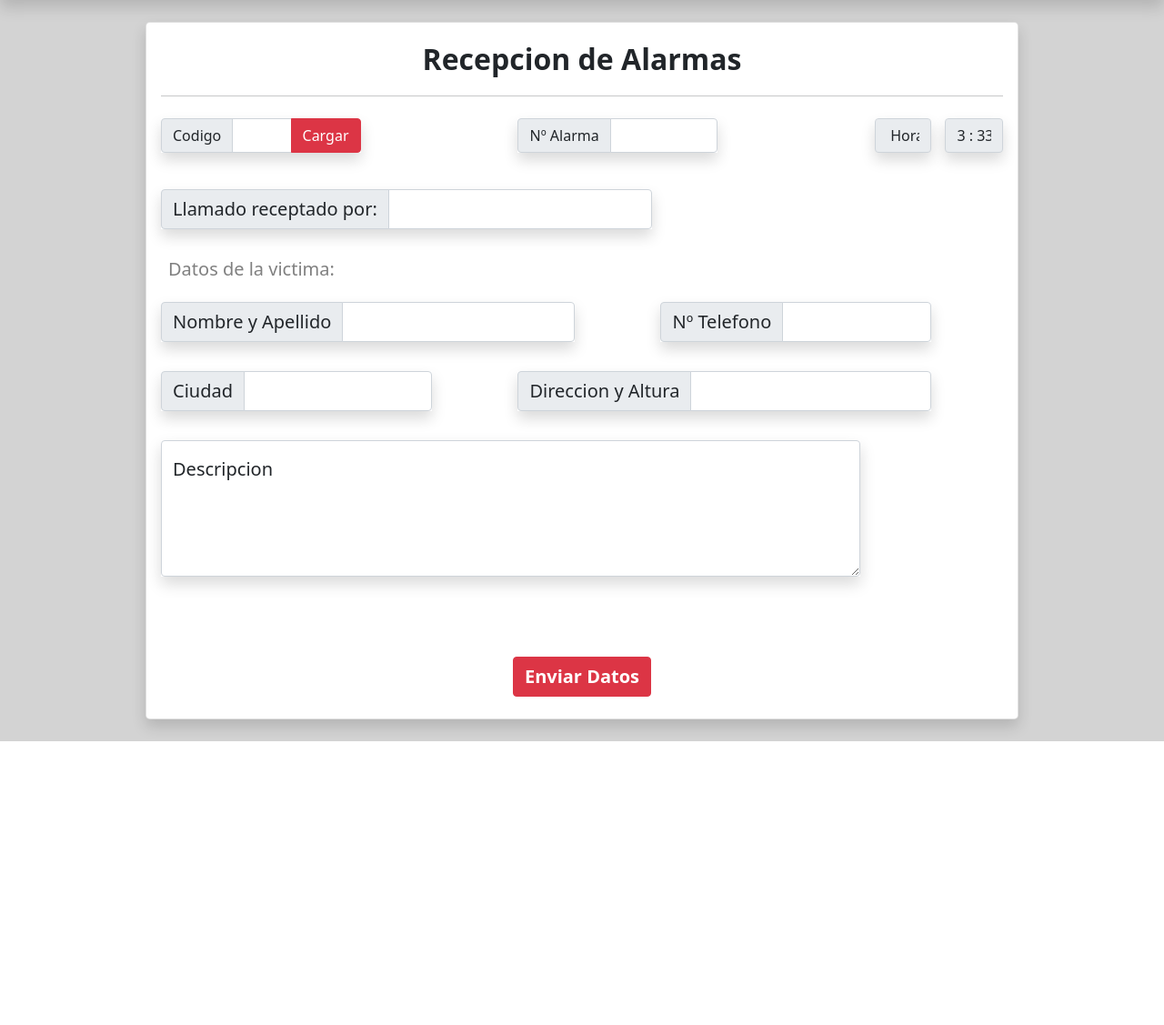
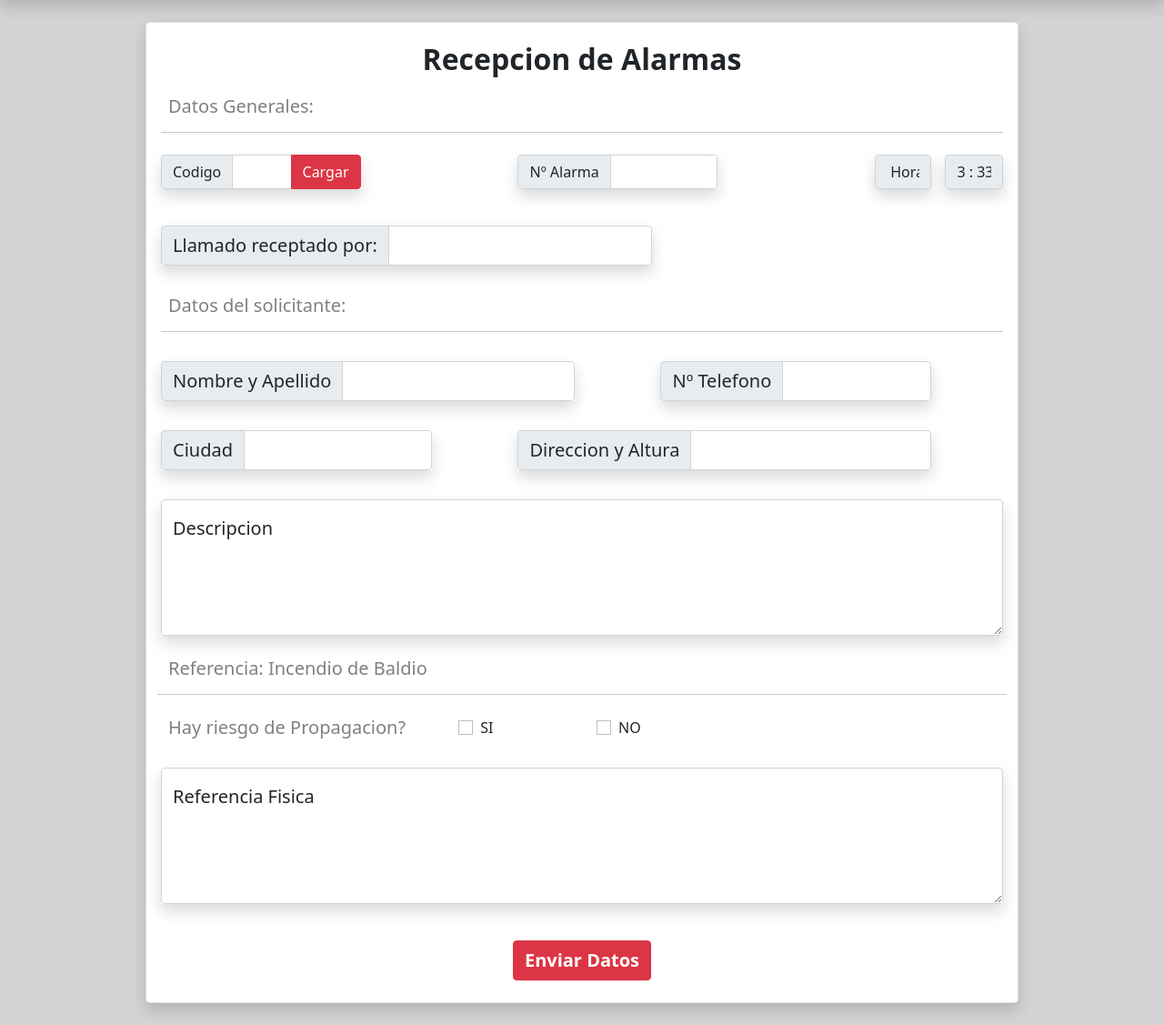
Before and after one commit to GibertSalva/RepoBurbuja2, a Django app: page / in a window 1280 px wide. Shown: the part 60-1187 px from the top of the page at 91% size. Before the commit the page ends 875 px from the top, so only its background shows below. Run offline with Django 3.2, Linux system fonts and the light colour scheme; parts of the project's set-up code (start-up, migrations or seed data) failed here and were passed over.

Commit message:
Codigo 10-10 y 10-11 terminado

```diff
--- a/FocusBV/templates/home.html
+++ b/FocusBV/templates/home.html
@@ -6,12 +6,19 @@
     <div class="card-body ">
 
         <p class="text-center fw-bold fs-2 align-top  ">Recepcion de Alarmas</p>
-        <hr>
+
+        <span>
+            <div class=" col-5 ">
+                <p class="h6 fs-5 mx-2" style="color: grey;"> Datos  Generales: </p>
+            </div>
+            <hr>
+        </span>
         <div class="row g-3">
             <div class=" col-3 mb-3">
 
 
                 <!-- Codigo General -->
+
                 <div class=" input-group shadow my-2">
                     <span class="input-group-text " id="addon-wrapping">Codigo</span>
                     <input id="codigos" type="text" class="form-control" aria-describedby="addon-wrapping">
@@ -61,8 +68,9 @@
 
     <span>
         <div class=" col-5 ">
-            <p class="h6 fs-5 mx-2" style="color: grey;"> Datos de la victima: </p>
+            <p class="h6 fs-5 mx-2" style="color: grey;"> Datos del solicitante: </p>
         </div>
+        <hr>
     </span>
 
 
@@ -108,7 +116,7 @@
     </div>
     <span></span>
 
-    <div class="col-10  ">
+    <div class="col-12  ">
         <div class="form-floating shadow fs-5">
             <textarea class="form-control " placeholder="Leave a comment here" id="floatingTextarea2" style="height: 150px"></textarea>
             <label for="floatingTextarea2 ">Descripcion </label>
@@ -122,13 +130,22 @@
 
 
 
+
 <!-- Codigo 10-10 -->
 <div id="cod10-10" style="display: none;">
 
     <div class=" row g-2 ">
+
+        <span>
+            <div class=" col-12 ">
+                <p class="h6 fs-5 mx-2 " style="color: grey;"> Referencia: Incendio Forestal </p>
+            </div>
+        </span>
+        <hr>
         <p class=" col-4 h6 fs-5 mx-2 " style="color: grey; "> Sentido</p>
         <p class=" col-4 h6 fs-5 mx-2 " style="color: grey; "> Hay riesgo de Propagacion?</p>
         <p class=" col-3 h6 fs-5 mx-2 " style="color: grey; "> Edificacion o Vivienda Cerca?</p>
+
         <span></span>
         <div class=" col-2 ">
             <div class="form-check ">
@@ -166,12 +183,51 @@
           NO
         </label>
         </div>
+
+        <div class="col-12 mt-4 ">
+            <div class="form-floating shadow fs-5">
+                <textarea class="form-control " placeholder="Leave a comment here" id="floatingTextarea2" style="height: 150px"></textarea>
+                <label for="floatingTextarea2 ">Referencia Fisica </label>
+            </div>
+        </div>
     </div>
 
 </div>
 
+<!-- Codigo 10-11 -->
+<div id="cod10-11">
 
+    <div class=" row g-2 ">
 
+        <span>
+            <div class=" col-12 ">
+                <p class="h6 fs-5 mx-2 " style="color: grey;"> Referencia: Incendio de Baldio </p>
+            </div>
+        </span>
+        <hr>
+        <p class=" col-4 h6 fs-5 mx-2 " style="color: grey; "> Hay riesgo de Propagacion?</p>
+        <div class=" col-1 ">
+            <div class="form-check ">
+                <input class="form-check-input " type="radio " name="flexRadioDefault " id="flexRadioDefault1 ">
+                <label class="form-check-label fs-6 " for="flexRadioDefault1 ">SI</label>
+            </div>
+        </div>
+        <div class=" col-1 "></div>
+        <div class="form-check col-2 ">
+            <input class="form-check-input " type="radio " name="flexRadioDefault " id="flexRadioDefault2 " checked>
+            <label class="form-check-label fs-6 " for="flexRadioDefault2 ">
+          NO
+        </label>
+        </div>
+        <div class="col-12 mt-4 ">
+            <div class="form-floating shadow fs-5">
+                <textarea class="form-control " placeholder="Leave a comment here" id="floatingTextarea2" style="height: 150px"></textarea>
+                <label for="floatingTextarea2 ">Referencia Fisica </label>
+            </div>
+        </div>
+    </div>
+
+</div>
 
 <!-- Codigo 20-20 -->
 <div id="cod20-20 " style="display: none; ">
@@ -248,7 +304,7 @@
     </div>
 </div>
 </div>
-<br>
+
 <!-- Termina codigo 20-20 -->
 
 <!-- Boton -->
@@ -280,6 +336,7 @@
 
     function parte2() {
         var c10_10 = document.getElementById('cod10-10');
+        var c10_11 = document.getElementById('cod10-11');
         var c20_20 = document.getElementById('codigo3');
         var cod = document.getElementById('codigos');
         var cod_1 = cod.value;
@@ -288,6 +345,12 @@
             c10_10.style.display = 'block';
         } else {
             c10_10.style.display = 'none';
+        }
+
+        if (cod_1 == '10-11') {
+            c10_11.style.display = 'block';
+        } else {
+            c10_11.style.display = 'none';
         }
 
         if (cod_1 == '20-20') {
```
